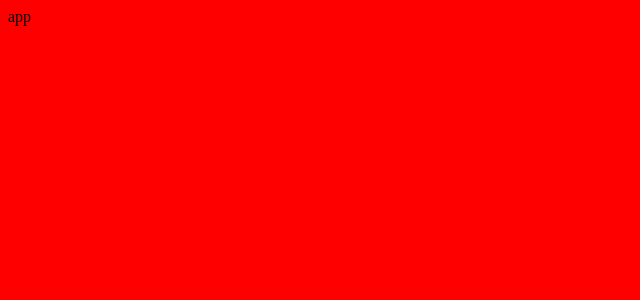
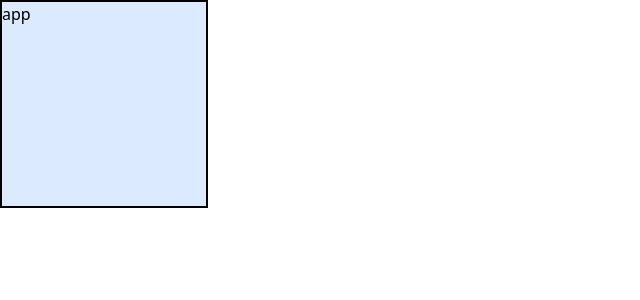
Before and after one commit to nydo-weng/no-stop-ts, a React (Vite) app: page / in a window 1280 px wide. Shown: the top 300 px of the page, without its empty margins (0-640 px from the left). Built offline with nearby package versions, Linux system fonts and the light colour scheme.

Commit message:
chore: import tailwindcss to my proj

```diff
--- a/package.json
+++ b/package.json
@@ -16,6 +16,7 @@
   },
   "devDependencies": {
     "@eslint/js": "^9.37.0",
+    "@tailwindcss/vite": "^4.1.14",
     "@types/node": "^24.7.2",
     "@types/react": "^19.1.16",
     "@types/react-dom": "^19.1.9",
@@ -30,6 +31,7 @@
     "eslint-plugin-react-refresh": "^0.4.22",
     "globals": "^16.4.0",
     "prettier": "^3.6.2",
+    "tailwindcss": "^4.1.14",
     "typescript": "~5.9.3",
     "typescript-eslint": "^8.46.0",
     "vite": "^7.1.7"
--- a/src/App.tsx
+++ b/src/App.tsx
@@ -1,5 +1,5 @@
 function App() {
-  return <div>app</div>;
+  return <div className="h-52 w-52 bg-blue-100 border-2">app</div>;
 }
 
 export default App;
--- a/src/index.css
+++ b/src/index.css
@@ -1,3 +1 @@
-* {
-  background-color: red;
-}
+@import "tailwindcss";
--- a/vite.config.ts
+++ b/vite.config.ts
@@ -1,10 +1,11 @@
 import { defineConfig } from 'vite';
 import react from '@vitejs/plugin-react';
 import path from 'path';
+import tailwindcss from '@tailwindcss/vite';
 
 // https://vite.dev/config/
 export default defineConfig({
-  plugins: [react()],
+  plugins: [react(), tailwindcss()],
   resolve: {
     alias: {
       '@': path.resolve(__dirname, 'src'),
```
Also changed, not shown: 2 other files (tests, documents, lock files or other folders).
